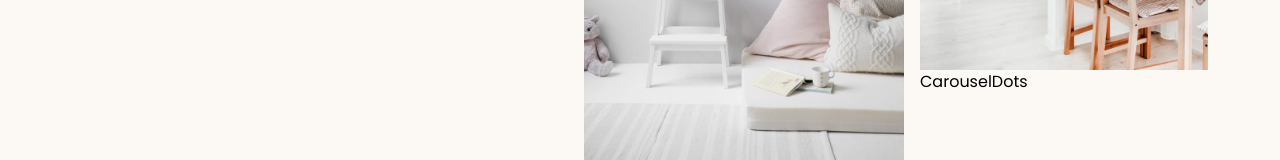
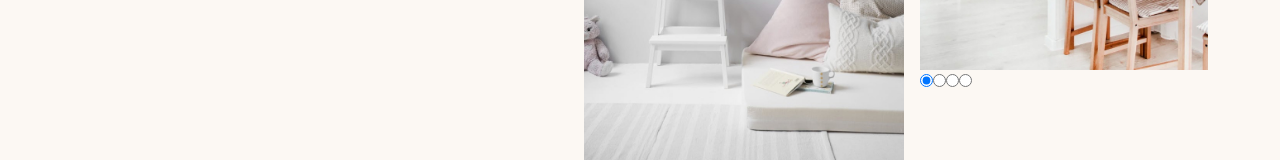
Before and after one commit to CjordanIII/freelance_example_project_one, a Next.js app: page / in a window 1280 px wide. Shown: the part 3942-4102 px from the top of the page. Built offline with nearby package versions, Linux system fonts and the light colour scheme.

Commit message:
add styling input btn

```diff
--- a/src/components/Carousel.tsx
+++ b/src/components/Carousel.tsx
@@ -27,7 +27,7 @@ const Carousel = () => {
         <div className="flex gap-5 w-72 overflow-x-clip">
           <CarouselPhotos arrOfPhotos={items} indexCount={indexCount} />
         </div>
-        <CarouselDots />
+        <CarouselDots arrOfPhotos={items} indexCount={indexCount} />
       </div>
 
       <div className="flex flex-col flex-none relative right-11">
--- a/src/components/CarouselDots.tsx
+++ b/src/components/CarouselDots.tsx
@@ -1,8 +1,21 @@
 import React from 'react'
+import {arrOfPhotosTypes} from "../lib/types/types"
+const CarouselDots:React.FC<arrOfPhotosTypes> = ({arrOfPhotos,indexCount}) => {
+  return (
+    <div>{
 
-const CarouselDots = () => {
-  return (
-    <div>CarouselDots</div>
+      arrOfPhotos.map((item,i)=>{
+        if(i === indexCount){
+          return (
+             <input key={i} type="radio" id="carousel_dot" className="form-radio text-text_beige focus:ring-text_beige"  name="carousel_dot" value="photo" checked={true} readOnly={true}/>
+          )
+        }
+       return(
+        <input key={i} type="radio" id="carousel_dot" name="carousel_dot" className="form-radio text-text_beige focus:ring-text_beige" value="photo" checked={false} readOnly={true}/>
+       )
+      })
+
+      }</div>
   )
 }
 
```
